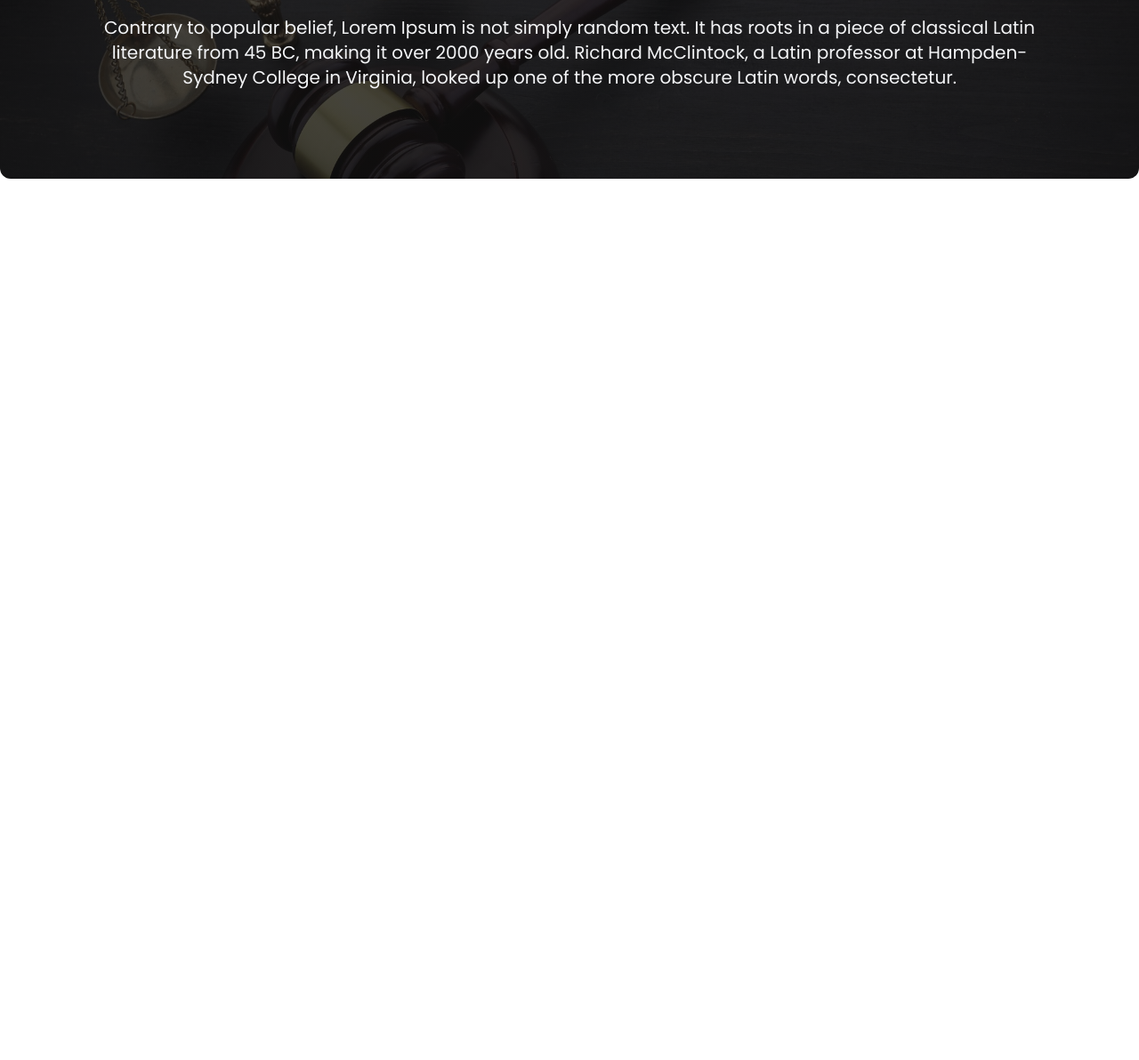
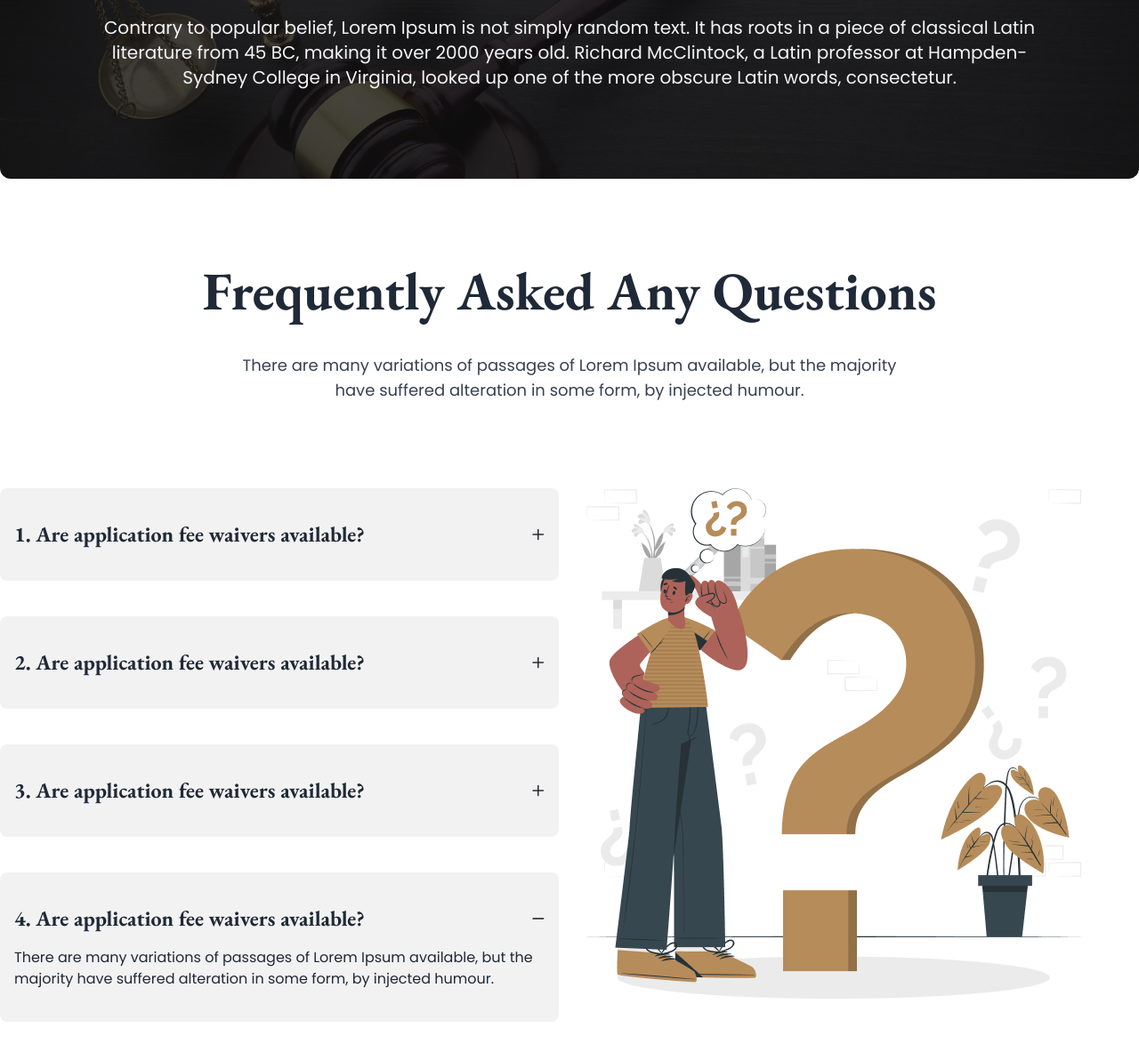
Before and after one commit to tmdsifat98/Daisy-UI, a plain HTML site: page index.html in a window 1280 px wide. Shown: the part 2658-3850 px from the top of the page at 89% size. Before the commit the page ends 2955 px from the top, so only its background shows below. Drawn offline with nearby package versions, Linux system fonts and the light colour scheme.

Commit message:
faq sec added

```diff
--- a/index.html
+++ b/index.html
@@ -76,8 +76,10 @@
                         <p class="mb-8">There are many variations of passages of Lorem Ipsum available, but the majority
                             have suffered alteration in some form, by injected humour.</p>
                         <div class="w-full flex gap-4 items-center mb-12">
-                            <input class="flex-1 py-3 px-5 outline-none rounded-lg" type="text" placeholder="Search your services">
-                            <button class="btn lg:px-8  bg-btn-primary flex items-center outline-none px-4">Search</button>
+                            <input class="flex-1 py-3 px-5 outline-none rounded-lg" type="text"
+                                placeholder="Search your services">
+                            <button
+                                class="btn lg:px-8  bg-btn-primary flex items-center outline-none px-4">Search</button>
                         </div>
                     </div>
                 </div>
@@ -184,7 +186,8 @@
         <section class="my-24">
             <!-- heading area -->
             <h1 class="text-6xl text-center mb-10 font-bold font-eb-garamond">What Our Client Say</h1>
-            <p class="text-lg text-gray-700 mb-24 w-3/5 mx-auto text-center">There are many variations of passages of Lorem Ipsum available, but the majority have suffered alteration in some form, by injected humour.</p>
+            <p class="text-lg text-gray-700 mb-24 w-3/5 mx-auto text-center">There are many variations of passages of
+                Lorem Ipsum available, but the majority have suffered alteration in some form, by injected humour.</p>
             <!-- Slider area -->
             <div class="carousel w-full">
                 <div id="slide1" class="carousel-item relative w-full">
@@ -250,6 +253,63 @@
                 </div>
             </div>
         </section>
+        <!-- FAQ section -->
+        <section>
+            <!-- heading area -->
+            <h1 class="text-6xl text-center mb-10 font-bold font-eb-garamond">Frequently Asked Any Questions</h1>
+            <p class="text-lg text-gray-700 mb-24 px-1 md:px-2 md:w-3/5 mx-auto text-center">There are many variations of passages of
+                Lorem Ipsum available, but the majority have suffered alteration in some form, by injected humour.</p>
+            <!-- ques area -->
+            <div class="grid grid-cols-1 gap-6 md:grid-cols-2 mb-10 justify-between">
+                <!-- accordion area -->
+                <div>
+                    <div class="collapse mb-10 py-5 rounded-lg collapse-plus bg-base-200">
+                        <input type="radio" name="my-accordion-3" checked="checked" />
+                        <div class="collapse-title text-2xl font-bold font-eb-garamond">
+                            1. Are application fee waivers available?
+                        </div>
+                        <div class="collapse-content">
+                            <p>There are many variations of passages of Lorem Ipsum available, but the majority have
+                                suffered alteration in some form, by injected humour.</p>
+                        </div>
+                    </div>
+                    <div class="collapse mb-10 py-5 rounded-lg collapse-plus bg-base-200">
+                        <input type="radio" name="my-accordion-3" checked="checked" />
+                        <div class="collapse-title text-2xl font-bold font-eb-garamond">
+                            2. Are application fee waivers available?
+                        </div>
+                        <div class="collapse-content">
+                            <p>There are many variations of passages of Lorem Ipsum available, but the majority have
+                                suffered alteration in some form, by injected humour.</p>
+                        </div>
+                    </div>
+                    <div class="collapse mb-10 py-5 rounded-lg collapse-plus bg-base-200">
+                        <input type="radio" name="my-accordion-3" checked="checked" />
+                        <div class="collapse-title text-2xl font-bold font-eb-garamond">
+                            3. Are application fee waivers available?
+                        </div>
+                        <div class="collapse-content">
+                            <p>There are many variations of passages of Lorem Ipsum available, but the majority have
+                                suffered alteration in some form, by injected humour.</p>
+                        </div>
+                    </div>
+                    <div class="collapse mb-10 py-5 rounded-lg collapse-plus bg-base-200">
+                        <input type="radio" name="my-accordion-3" checked="checked" />
+                        <div class="collapse-title text-2xl font-bold font-eb-garamond">
+                            4. Are application fee waivers available?
+                        </div>
+                        <div class="collapse-content">
+                            <p>There are many variations of passages of Lorem Ipsum available, but the majority have
+                                suffered alteration in some form, by injected humour.</p>
+                        </div>
+                    </div>
+                </div>
+                <!-- faq image area -->
+                <div>
+                    <img src="images/faq.png" alt="">
+                </div>
+            </div>
+        </section>
     </main>
 </body>
 
```
